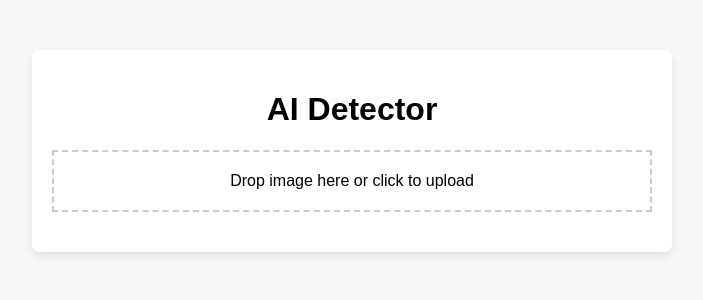
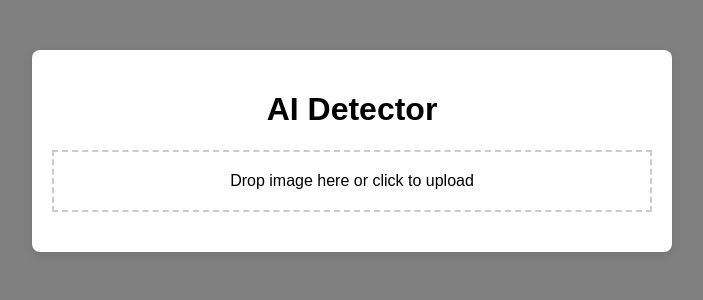
Before and after one commit to MrBinit/ai-detect, a Flask app: page / in a window 1280 px wide. Shown: the top 300 px of the page, without its empty margins (288-991 px from the left). Run offline with Flask 3, Linux system fonts and the light colour scheme.

Commit message:
frontend

```diff
--- a/Templates/index.html
+++ b/Templates/index.html
@@ -4,7 +4,8 @@
     <meta charset="UTF-8">
     <meta name="viewport" content="width=device-width, initial-scale=1.0">
     <title>AI Detector</title>
-    <link rel="stylesheet" href="{{ url_for('static', filename='css/style.css') }}">
+    <link rel="stylesheet" href="{{ url_for('static', filename='./../static/css/style.css') }}">
+
 </head>
 <body>
     <div class="container">
@@ -19,6 +20,7 @@
         </div>
     </div>
 
-    <script src="{{ url_for('static', filename='js/script.js') }}"></script>
+    <script src="{{ url_for('static', filename='./../static/js/script.js') }}"></script>
+    <!-- <script src = "./../static/js/script.js"></script> -->
 </body>
 </html>
--- a/static/css/style.css
+++ b/static/css/style.css
@@ -1,6 +1,6 @@
 body {
     font-family: Arial, sans-serif;
-    background-color: #f8f8f8;
+    background-color: grey;
     text-align: center;
 }
 
```
Also changed, not shown: 3 other files.
